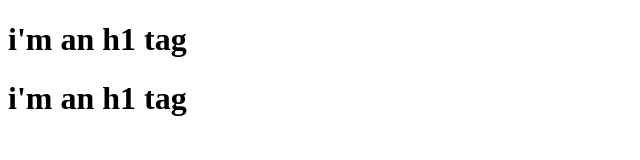
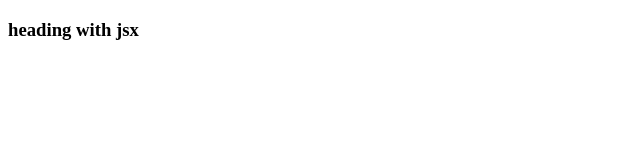
Before and after one commit to mdmusharruf13/React-Learning, a React app: page / in a window 1280 px wide. Shown: the whole page, without its empty margins (0-640 px from the left). Built offline with nearby package versions, Linux system fonts and the light colour scheme.

Commit message:
Chapter3 laying the foundation

```diff
--- /dev/null
+++ b/Chapter_03 Laying the Foundation/Coding/App.js
@@ -0,0 +1,21 @@
+import React from 'react';
+import ReactDOM from 'react-dom/client';
+
+// React.createElement => Object => HTML(DOM)
+
+const heading = React.createElement(
+    "h2",
+    {
+        id: "title",
+        key: "h2"
+    },
+    "Heading with h2"
+);
+
+// JSX => React.createElement => Object => HTML(DOM)
+
+const heading3 = <h3 key="h3" id="title">heading with jsx</h3>
+
+
+const root = ReactDOM.createRoot(document.getElementById("root"));
+root.render(heading3);
--- a/public/index.html
+++ b/public/index.html
@@ -10,7 +10,7 @@
 <body>
   <div id="root">Not Rendered</div>
 
-  <script type="module" src="../Chapter_02 Igniting our App/Coding/App.js"></script>
+  <script type="module" src="../Chapter_03 Laying the Foundation/Coding/App.js"></script>
 </body>
 
 </html>
```
Also changed, not shown: Chapter_03 Laying the Foundation/Theory/readme.md (added).
